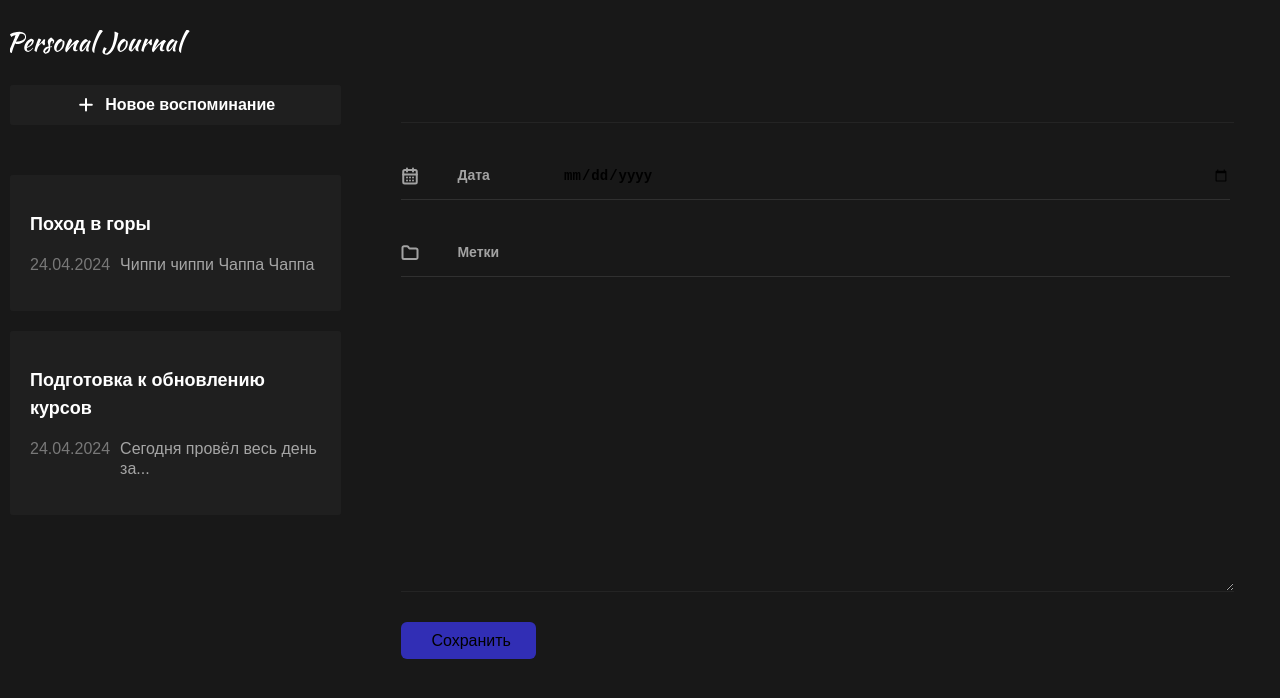
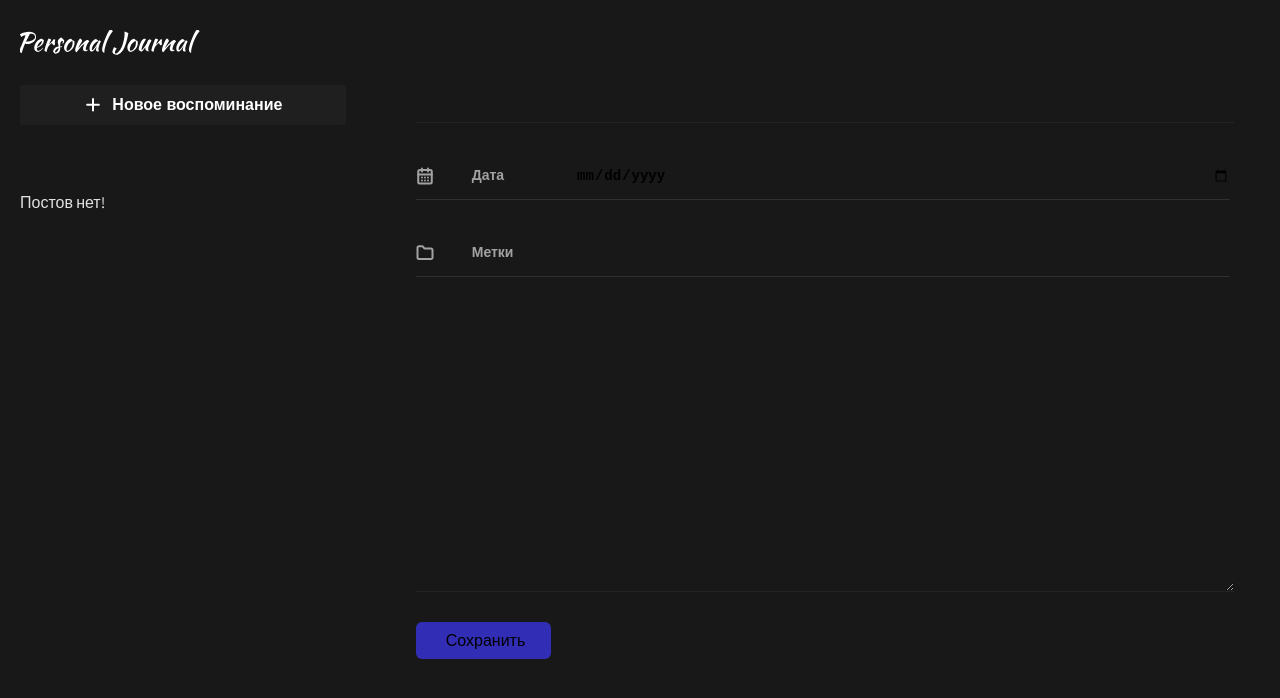
Before and after one commit to CloudMamoru/personal_journal--pet--, a React (Vite) app: page / in a window 1280 px wide. Shown: the top 698 px of the page. Built offline with nearby package versions, Linux system fonts and the light colour scheme.

Commit message:
Added ability to work with localStorage

```diff
--- a/src/App.jsx
+++ b/src/App.jsx
@@ -1,4 +1,4 @@
-import { useState } from 'react';
+import { useEffect, useState } from 'react';
 import './App.css';
 import { CardButton } from './components/CardButton/CardButton';
 import Header from './components/Header/Header';
@@ -10,20 +10,26 @@ import Body from './layouts/Body/Body';
 import LeftPanel from './layouts/LeftPanel/LeftPanel';
 
 function App() {
-	const [posts, setPosts] = useState([
-		{
-			id: 1,
-			title: 'Подготовка к обновлению курсов',
-			text: 'Сегодня провёл весь день за...',
-			date: new Date()
-		},
-		{
-			id: 2,
-			title: 'Поход в горы',
-			text: 'Чиппи чиппи Чаппа Чаппа',
-			date: new Date()
+	const [posts, setPosts] = useState([]);
+
+	// Чтение данных из localStorage
+	useEffect(() => {
+		const data = JSON.parse(localStorage.getItem('data'));
+
+		if (data) {
+			setPosts(data.map(post => ({
+				...post,
+				date: new Date(post.date)
+			})));
 		}
-	]);
+	}, []);
+
+	// Сохранение данных на localStorage
+	useEffect(() => {
+		if (posts.length) {
+			localStorage.setItem('data', JSON.stringify(posts));
+		}
+	}, [posts]);
 
 	const addPost = ({ title, text, date }) => {
 		const newDate = new Date(date);
--- a/src/components/JournalForm/JournalForm.jsx
+++ b/src/components/JournalForm/JournalForm.jsx
@@ -1,14 +1,28 @@
-import { useState } from 'react';
+import { useEffect, useState } from 'react';
 import { Button } from '../Button/Button';
 import styles from './JournalForm.module.css';
 import cn from 'classnames';
 
+const INITIAL_STATE = {
+	title: true,
+	text: true,
+	date: true
+};
+
 export const JournalForm = (props) => {
-	const [formValidState, setFormValidState] = useState({
-		title: true,
-		text: true,
-		date: true
-	});
+	const [formValidState, setFormValidState] = useState(INITIAL_STATE);
+
+	useEffect(() => {
+		let timerId;
+
+		if (!formValidState.title || !formValidState.text || !formValidState.date) {
+			timerId = setTimeout(() => setFormValidState(INITIAL_STATE), 2000);
+		}
+
+		return () => {
+			clearTimeout(timerId);
+		};
+	}, [formValidState]);
 
 	const addJournalItem = (event) => {
 		event.preventDefault();
@@ -44,6 +58,7 @@ export const JournalForm = (props) => {
 		props.addPost(formProps);
 	};
 
+
 	return (
 		<>
 			<form className={styles.journalForm} onSubmit={addJournalItem}>
--- a/src/components/JournalForm/JournalForm.module.css
+++ b/src/components/JournalForm/JournalForm.module.css
@@ -9,13 +9,8 @@
   color: rgb(255, 255, 255);
 }
 
-.invalid {
-  border: 2px solid red;
-  background: rgb(255, 69, 69);
-}
-
 .input {
-  background: rgb(24, 24, 24);
+  background: none;
   border: none;
 }
 
@@ -83,3 +78,8 @@
 .voidInput {
   border-bottom: 1px solid rgba(255, 255, 255, 0.05);
 }
+
+.invalid {
+  border: 2px solid red;
+  background: rgb(152, 48, 48);
+}
--- a/src/layouts/LeftPanel/LeftPanel.module.css
+++ b/src/layouts/LeftPanel/LeftPanel.module.css
@@ -2,6 +2,6 @@
   display: flex;
   flex-direction: column;
   gap: 30px;
-  padding: 0 10px;
+  padding: 0 20px;
   width: 40%;
 }
```
